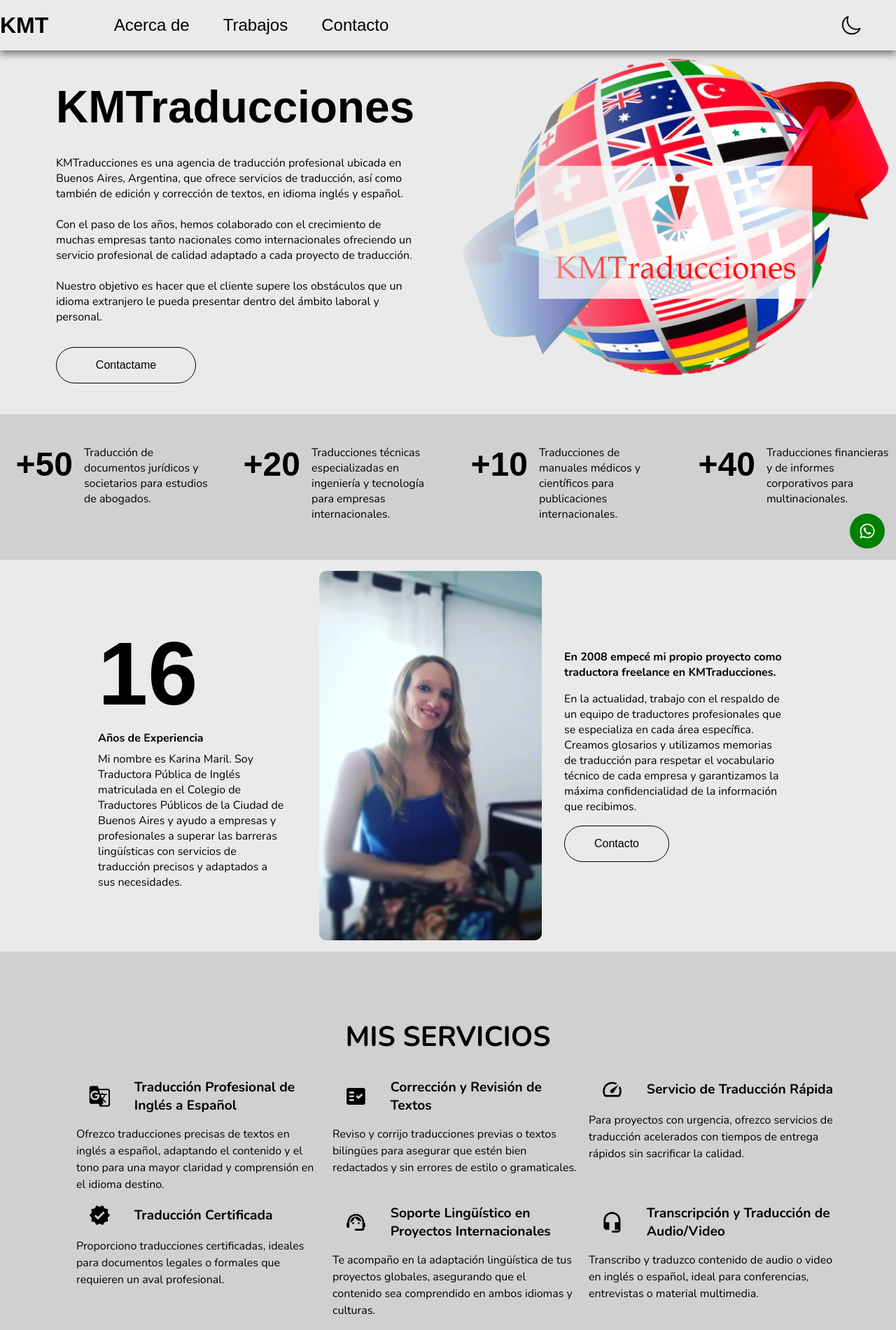
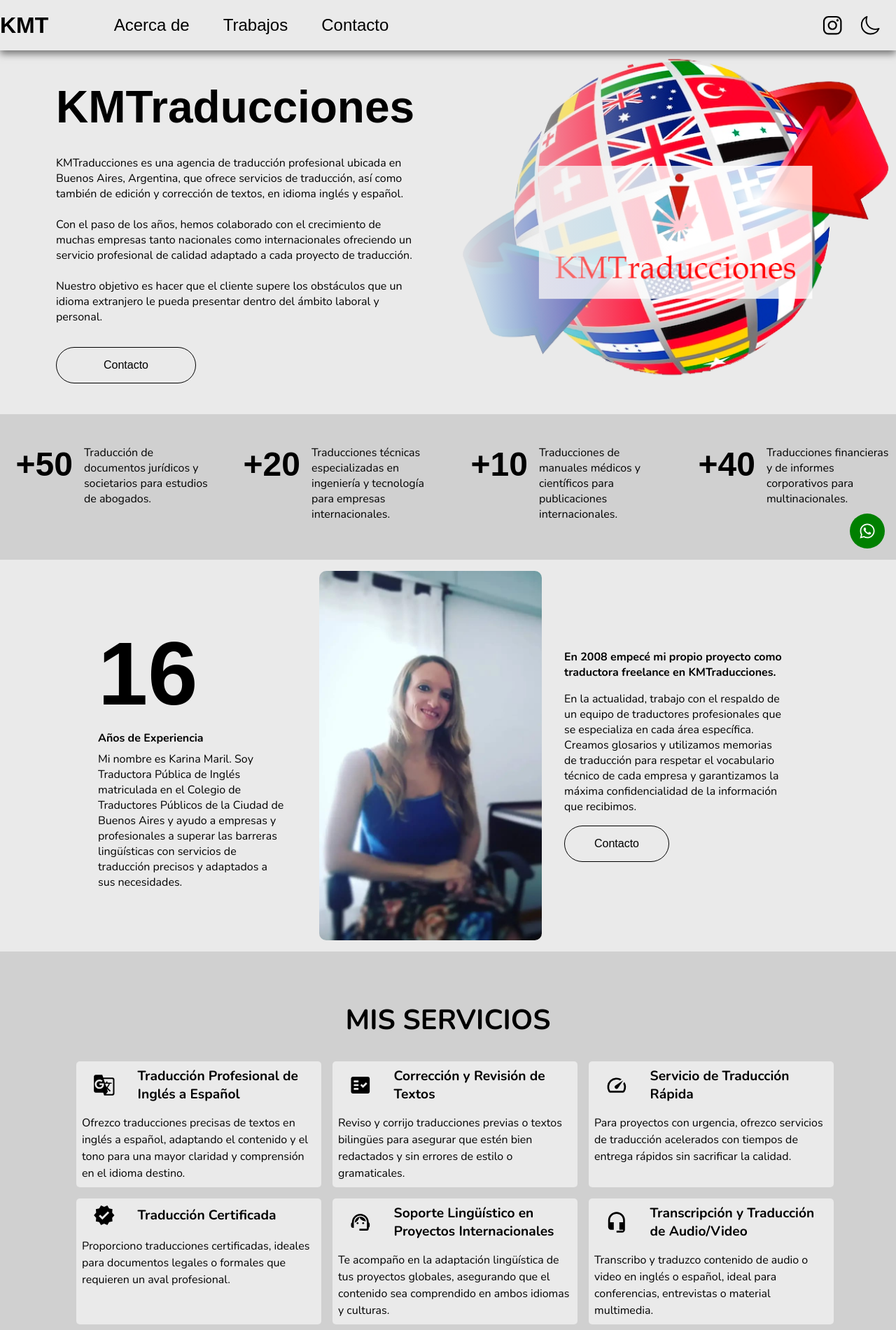
Before and after one commit to rodri-ribes/kmtraducciones, a React (Vite) app in the folder client/: page / in a window 1280 px wide. Shown: the top 1901 px of the page at 70% size. Built offline with nearby package versions, Linux system fonts and the light colour scheme.

Commit message:
fist commit

```diff
--- a/client/src/components/NavBar/NavBar.tsx
+++ b/client/src/components/NavBar/NavBar.tsx
@@ -3,7 +3,7 @@ import { NavLink } from "react-router-dom";
 import style from "./navbar.module.scss";
 import { useConfigStore } from "../../store/useConfigStore";
 
-import { IoMoonOutline, IoSunnyOutline } from "react-icons/io5";
+import { IoLogoInstagram, IoMoonOutline, IoSunnyOutline } from "react-icons/io5";
 
 import { RxCross2 } from "react-icons/rx";
 import { RiMenu2Line } from "react-icons/ri";
@@ -45,10 +45,13 @@ export const NavBar = () => {
           }
         </ul>
         <div className={style.container__wrapper__item}>
-              <button onClick={toggleDarkMode} className={style.container__wrapper__item_btnMode}>
-            {
-              darkMode ? <IoSunnyOutline /> :  <IoMoonOutline/>
-            }
+        <a href="https://www.instagram.com/kmtraducciones/" target="_blank" >
+            <IoLogoInstagram/>
+        </a>
+          <button onClick={toggleDarkMode} className={style.container__wrapper__item_btnMode}>
+              {
+                darkMode ? <IoSunnyOutline /> :  <IoMoonOutline/>
+              }
           </button>
         </div>
       </div>
--- a/client/src/components/NavBar/navbar.module.scss
+++ b/client/src/components/NavBar/navbar.module.scss
@@ -134,7 +134,7 @@ ul {
       height: 100%;
       gap: 1.5rem;
 
-      button{
+      button, a{
         outline: none;
         background-color: transparent;
         border: none;
@@ -163,23 +163,25 @@ ul {
   @include movilAndTablet {
     height: 9vh;
     .container__wrapper {
-      justify-content: space-around;
+      justify-content: flex-start;
       max-width: 100%;
       width: 100%;
-
+      gap: 0;
       &_btnMovil {
         display: flex;
         align-items: center;
         justify-content: center;
         background-color: transparent;
         border: none;
-        width: auto;
+        width: 20%;
+
         font-size: 2rem;
         color: var(--card-color);
+
       }
 
       &__logo {
-        width: auto;
+        width: 50%;
 
         a {
           font-size: 2rem;
@@ -239,7 +241,7 @@ ul {
       }
 
       &__item {
-        width: auto;
+        width: 30%;
 
 
       }
--- a/client/src/pages/LandingPage/components/Header/Header.tsx
+++ b/client/src/pages/LandingPage/components/Header/Header.tsx
@@ -16,7 +16,7 @@ export const Header = () => {
           objetivo es hacer que el cliente supere los obstáculos que un idioma
           extranjero le pueda presentar dentro del ámbito laboral y personal.
         </p>
-        <a href="#contact">Contactame</a>
+        <a href="#contact">Contacto</a>
       </div>
       <div className={style.header__image}></div>
     </header>
--- a/client/src/pages/LandingPage/components/Services/services.module.scss
+++ b/client/src/pages/LandingPage/components/Services/services.module.scss
@@ -35,7 +35,9 @@
             flex-direction: column;
             gap: 1rem;
             color: var(--card-color);
-
+            background-color: var(--card-bg);
+            padding: .5rem;
+            border-radius: 5px;
             header{
                 display: flex;
                 justify-content: flex-start;
```
